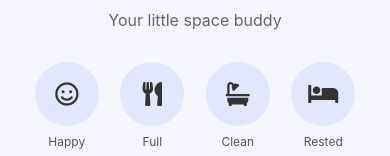
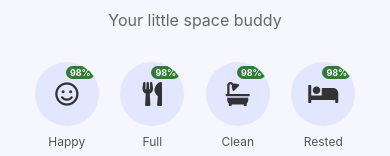
Before and after one commit to greatrangeinnovations/zibu, a React Native app: screen / in a window 390 px wide. Shown: the part 309-465 px from the top of the page. Built offline with nearby package versions, Linux system fonts and the light colour scheme.

Commit message:
percentage badges

```diff
--- a/App.tsx
+++ b/App.tsx
@@ -84,9 +84,15 @@ function StatusCircle({ iconName, label, value }: StatusCircleProps) {
           <View style={styles.iconFillContainer}>
             <View style={[styles.iconFill, { height: `${percent}%` }]} />
           </View>
+
           {/* Icon on top */}
           <View style={styles.iconContent}>
             <FontAwesome5 name={iconName} size={24} color="#333" />
+          </View>
+
+          {/* Percentage badge */}
+          <View style={styles.badge}>
+            <Text style={styles.badgeText}>{percent}%</Text>
           </View>
         </View>
       </View>
@@ -169,4 +175,21 @@ const styles = StyleSheet.create({
     color: "#888",
     textAlign: "center",
   },
+  badge: {
+    position: "absolute",
+    top: 4,
+    right: 4,
+    backgroundColor: "#2E7D32",
+    borderRadius: 10,
+    paddingHorizontal: 4,
+    paddingVertical: 1,
+    minWidth: 26,
+    alignItems: "center",
+    justifyContent: "center",
+  },
+  badgeText: {
+    color: "#fff",
+    fontSize: 9,
+    fontWeight: "700",
+  },
 });
```
